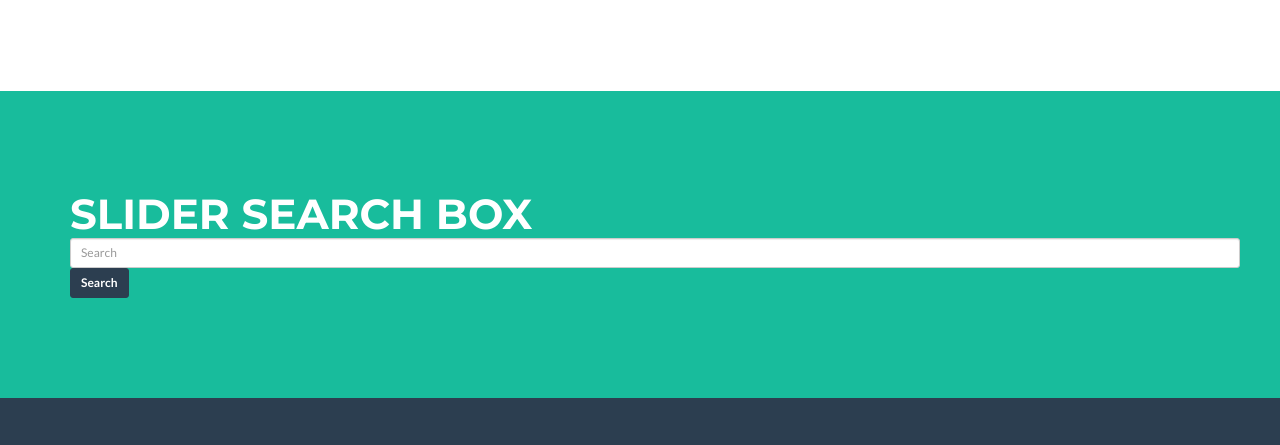
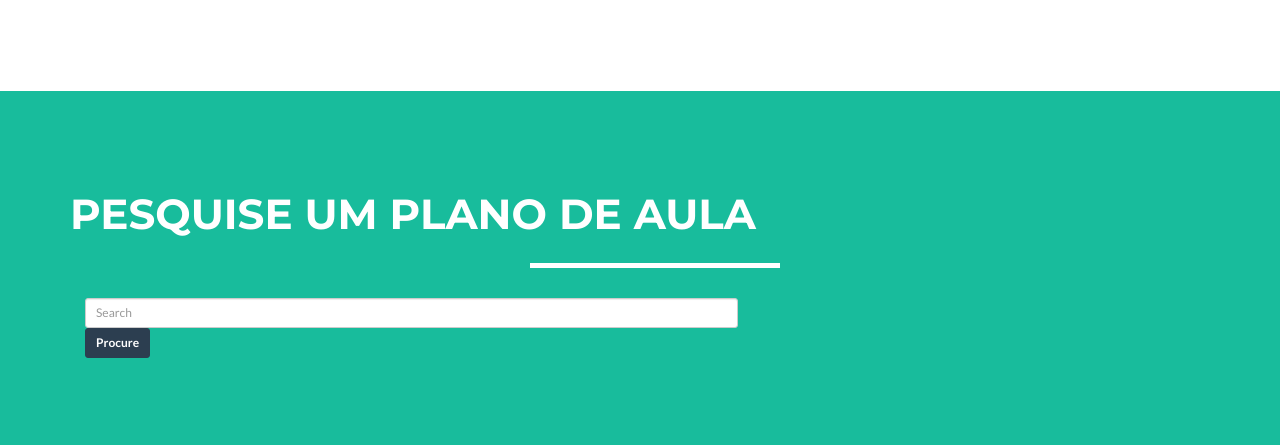
Before and after one commit to jurandircastro/hackatonFront, a website: page app/index.html at #/home in a window 1280 px wide. Shown: the part 979-1424 px from the top of the page. Drawn offline with nearby package versions, Linux system fonts and the light colour scheme; some packages are replaced by stand-ins of ours; files whose address does not match are found by name.

Commit message:
ajustes css

```diff
--- a/app/assets/css/freelancer.css
+++ b/app/assets/css/freelancer.css
@@ -1,45 +1,45 @@
 #search {
-    float: right;
-    margin-top: 9px;
-    width: 250px;
+    float: right !important;
+    margin-top: 9px !important;
+    width: 250px !important;
 }
 
 .search {
-    padding: 5px 0;
-    width: 230px;
-    height: 30px;
-    position: relative;
-    left: 10px;
-    float: left;
-    line-height: 22px;
+    padding: 5px 0 !important;
+    width: 230px !important;
+    height: 30px !important;
+    position: relative !important;
+    left: 10px !important;
+    float: left !important;
+    line-height: 22px !important;
 }
 
     .search input {
-        position: absolute;
-        width: 0px;
-        float: Left;
-        margin-left: 210px;
-        -webkit-transition: all 0.7s ease-in-out;
-        -moz-transition: all 0.7s ease-in-out;
-        -o-transition: all 0.7s ease-in-out;
-        transition: all 0.7s ease-in-out;
-        height: 30px;
-        line-height: 18px;
-        padding: 0 2px 0 2px;
-        border-radius:1px;
+        position: absolute !important;
+        width: 0px !important;
+        float: Left !important;
+        margin-left: 210px !important;
+        -webkit-transition: all 0.7s ease-in-out !important;
+        -moz-transition: all 0.7s ease-in-out !important;
+        -o-transition: all 0.7s ease-in-out !important;
+        transition: all 0.7s ease-in-out !important;
+        height: 30px !important;
+        line-height: 18px !important;
+        padding: 0 2px 0 2px !important;
+        border-radius:1px !important;
     }
 
         .search:hover input, .search input:focus {
-            width: 200px;
-            margin-left: 0px;
+            width: 200px !important;
+            margin-left: 0px !important;
         }
 
 .btn {
-    height: 30px;
-    position: absolute;
-    right: 0;
-    top: 5px;
-    border-radius:1px;
+    height: 30px !important;
+    position: absolute !important;
+    right: 0 !important;
+    top: 5px !important;
+    border-radius:1px !important;
 }
 
 
--- a/app/views/home.html
+++ b/app/views/home.html
@@ -99,10 +99,13 @@
         <div class="container">
            <div class="container">
                 <div class="row">
-                    <h2>Slider Search box</h2>
-                    <div class="search">
-                        <input type="text" class="form-control input-sm" maxlength="64" placeholder="Search" />
-                        <button type="submit" class="btn btn-primary btn-sm">Search</button>
+                    <h2>Pesquise um plano de aula</h2>
+                    <hr class="star-light">
+                    <div class="col-sm-7">
+                        <div class="search;input-group">
+                            <input type="text" class="form-control input-sm" maxlength="64" placeholder="Search" />
+                            <button type="submit" class="btn btn-primary btn-sm">Procure</button>
+                        </div>
                     </div>
                 </div>
             </div>
```
